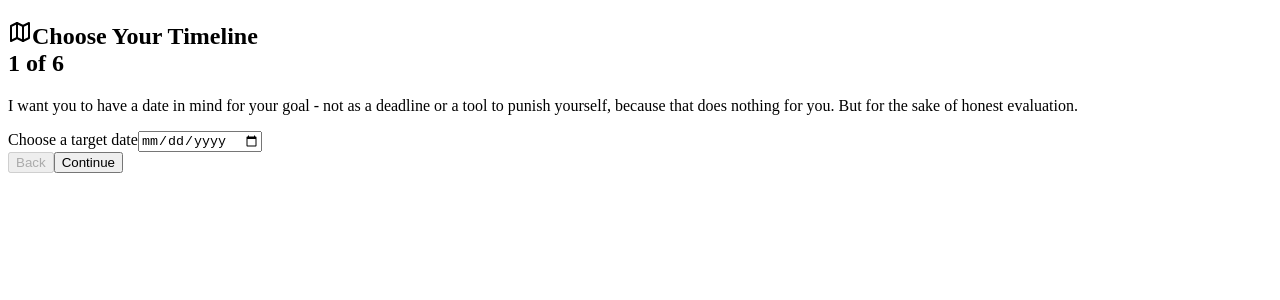
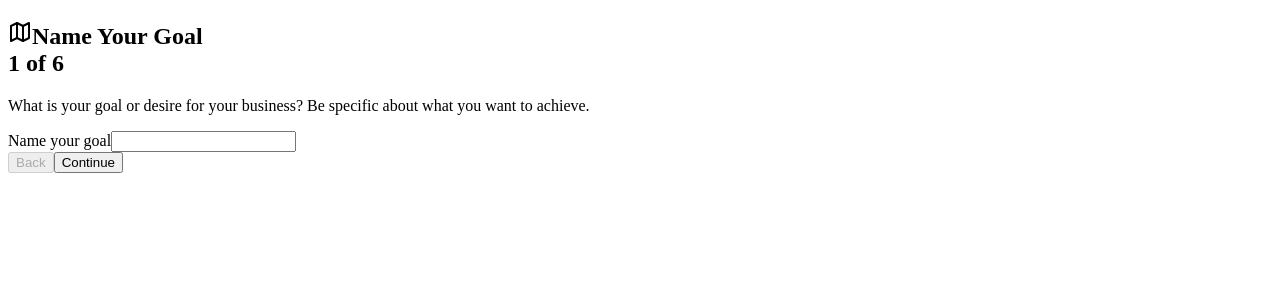
Before and after one commit to peatf/gps-live, a Next.js app: page / in a window 1280 px wide. Shown: the top 300 px of the page. Built offline with nearby package versions, Linux system fonts and the light colour scheme.

Commit message:
Update JourneyFlow.js

```diff
--- a/src/components/JourneyFlow.js
+++ b/src/components/JourneyFlow.js
@@ -41,6 +41,7 @@ const Slider = ({ value, min, max, step, onValueChange, className }) => (
 
 const JourneyFlow = () => {
   const [step, setStep] = useState(0);
+  const [goal, setGoal] = useState("");
   const [targetDate, setTargetDate] = useState("");
   const [daysUntilTarget, setDaysUntilTarget] = useState(0);
   const [currentPosition, setCurrentPosition] = useState(0);
@@ -66,13 +67,31 @@ const JourneyFlow = () => {
   }, [targetDate]);
 
   const steps = [
-    // Step 1: Date Selection
+    // Step 1: Naming the Goal
+    <div key="goal" className="space-y-6">
+      <div className="p-4 bg-blue-50 rounded-lg">
+        <p className="text-sm">
+          What is your goal or desire for your business? Be specific about what
+          you want to achieve.
+        </p>
+      </div>
+      <div className="space-y-2">
+        <label className="text-sm text-gray-500">Name your goal</label>
+        <input
+          type="text"
+          value={goal}
+          onChange={(e) => setGoal(e.target.value)}
+          className="w-full border border-gray-300 rounded px-2 py-1"
+        />
+      </div>
+    </div>,
+
+    // Step 2: Date Selection
     <div key="date" className="space-y-6">
       <div className="p-4 bg-blue-50 rounded-lg">
         <p className="text-sm">
-          I want you to have a date in mind for your goal - not as a deadline or
-          a tool to punish yourself, because that does nothing for you. But for
-          the sake of honest evaluation.
+          Choose a date for your goal—not as a deadline, but as a way to track
+          your progress.
         </p>
       </div>
       <div className="space-y-2">
@@ -92,14 +111,12 @@ const JourneyFlow = () => {
       )}
     </div>,
 
-    // Step 2: Current Position
+    // Step 3: Current Position
     <div key="current" className="space-y-6">
       <div className="p-4 bg-blue-50 rounded-lg">
         <p className="text-sm">
-          Imagine yourself in the now moment like an object on a slider. If
-          point A was the first stop on a map moving in the direction of the
-          next experience you want to attract and point Z was the last stop,
-          which letter would you currently find yourself at?
+          Imagine yourself on a slider. If point A is where you start and point
+          Z is your goal, where are you now?
         </p>
       </div>
       <div className="space-y-4">
@@ -115,6 +132,9 @@ const JourneyFlow = () => {
             </span>
           ))}
         </div>
+        <div className="text-center font-bold text-blue-600">
+          Current Letter: {alphabet[currentPosition]}
+        </div>
         <Slider
           value={[currentPosition]}
           min={0}
@@ -126,15 +146,11 @@ const JourneyFlow = () => {
       </div>
     </div>,
 
-    // Step 3: Midpoint Position
+    // Step 4: Midpoint Position
     <div key="midpoint" className="space-y-6">
       <div className="p-4 bg-blue-50 rounded-lg">
         <p className="text-sm">
-          Using your imagination, on that halfway date ({
-            new Date(
-              Date.now() + (daysUntilTarget / 2) * 24 * 60 * 60 * 1000
-            ).toLocaleDateString()
-          }), what letter on the map do you believe you will be at?
+          On your halfway date, where do you believe you will be on the slider?
         </p>
       </div>
       <div className="space-y-4">
@@ -149,6 +165,9 @@ const JourneyFlow = () => {
               {letter}
             </span>
           ))}
+        </div>
+        <div className="text-center font-bold text-green-600">
+          Midpoint Letter: {alphabet[midpointPosition]}
         </div>
         <Slider
           value={[midpointPosition]}
@@ -172,11 +191,13 @@ const JourneyFlow = () => {
             {step === 5 && <Activity className="w-5 h-5" />}
             <span>
               {step === 0
+                ? "Name Your Goal"
+                : step === 1
                 ? "Choose Your Timeline"
-                : step <= 3
+                : step === 2
                 ? "Map Your Journey"
-                : step === 4
-                ? "Body Awareness Check"
+                : step === 3
+                ? "Map Your Midpoint"
                 : "Alignment Check"}
             </span>
           </div>
```
